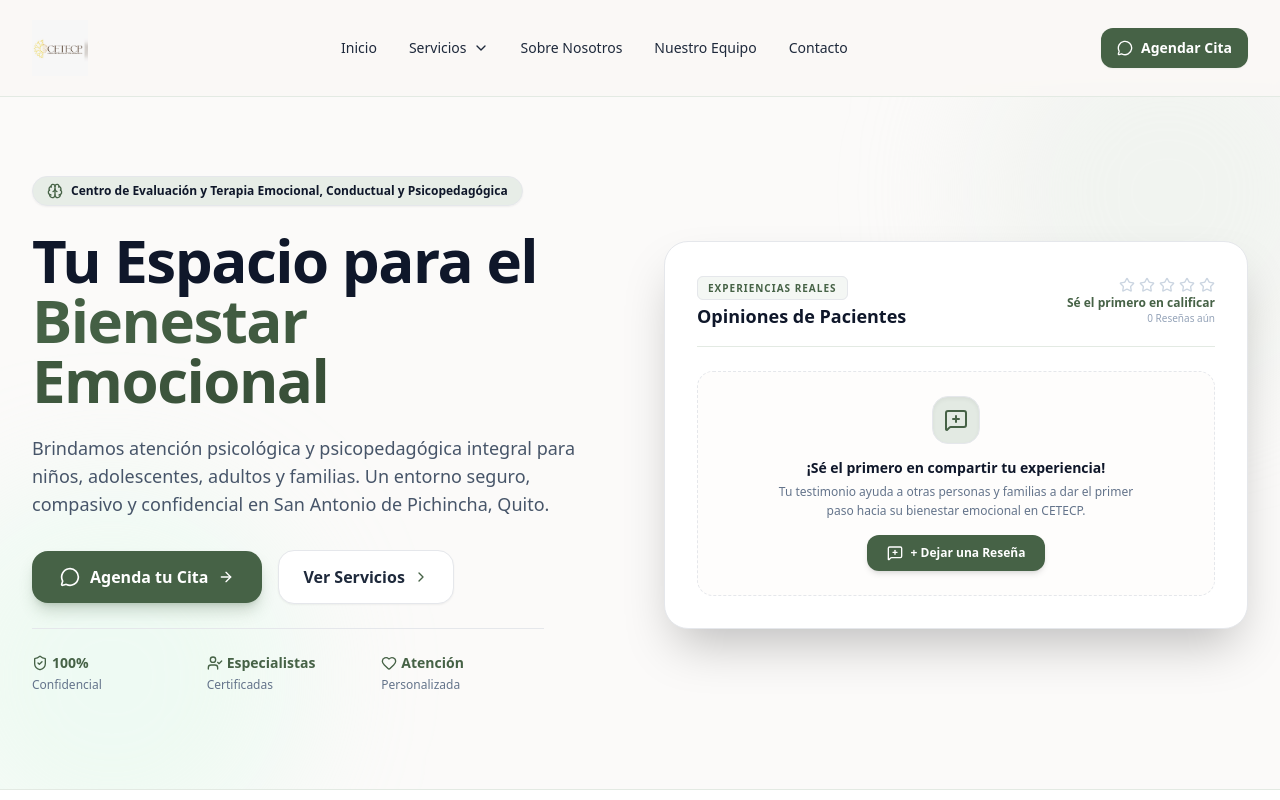
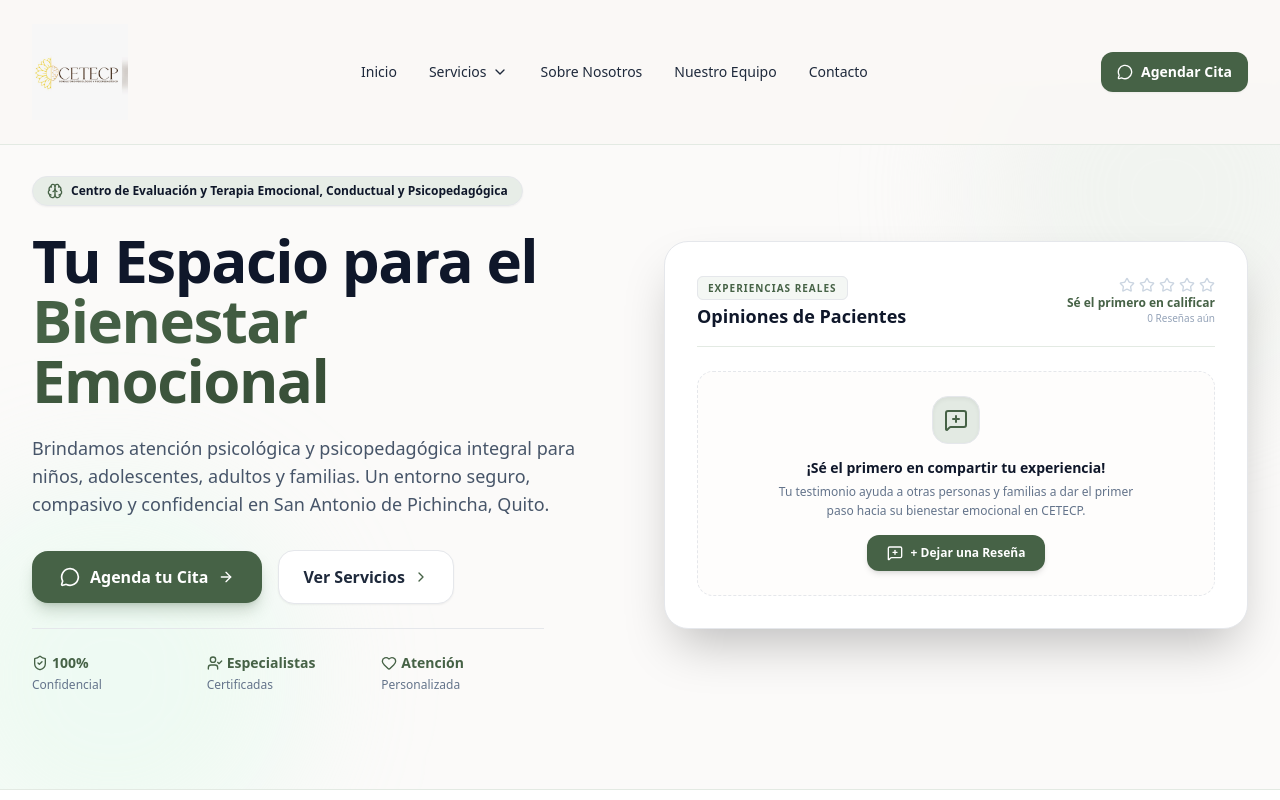
Before and after one commit to carlosulcuango/Cetecp, a React (Vite) app: page / in a window 1280 px wide. Shown: the top 800 px of the page. Built offline with nearby package versions, Linux system fonts and the light colour scheme.

Commit message:
Actualizacion de imagen de logo y aumento de tamano en Navbar

```diff
--- a/src/components/Navbar.tsx
+++ b/src/components/Navbar.tsx
@@ -111,7 +111,7 @@ export const Navbar: React.FC<NavbarProps> = ({ onSelectServiceCategory, onOpenW
             <img
               src="/images/logo.jpeg"
               alt={CETECP_INFO.fullName}
-              className="h-12 md:h-16 w-auto object-contain py-1 group-hover:scale-105 transition-transform"
+              className="h-20 md:h-28 w-auto object-contain py-2 group-hover:scale-105 transition-transform"
             />
           </Link>
 
```
